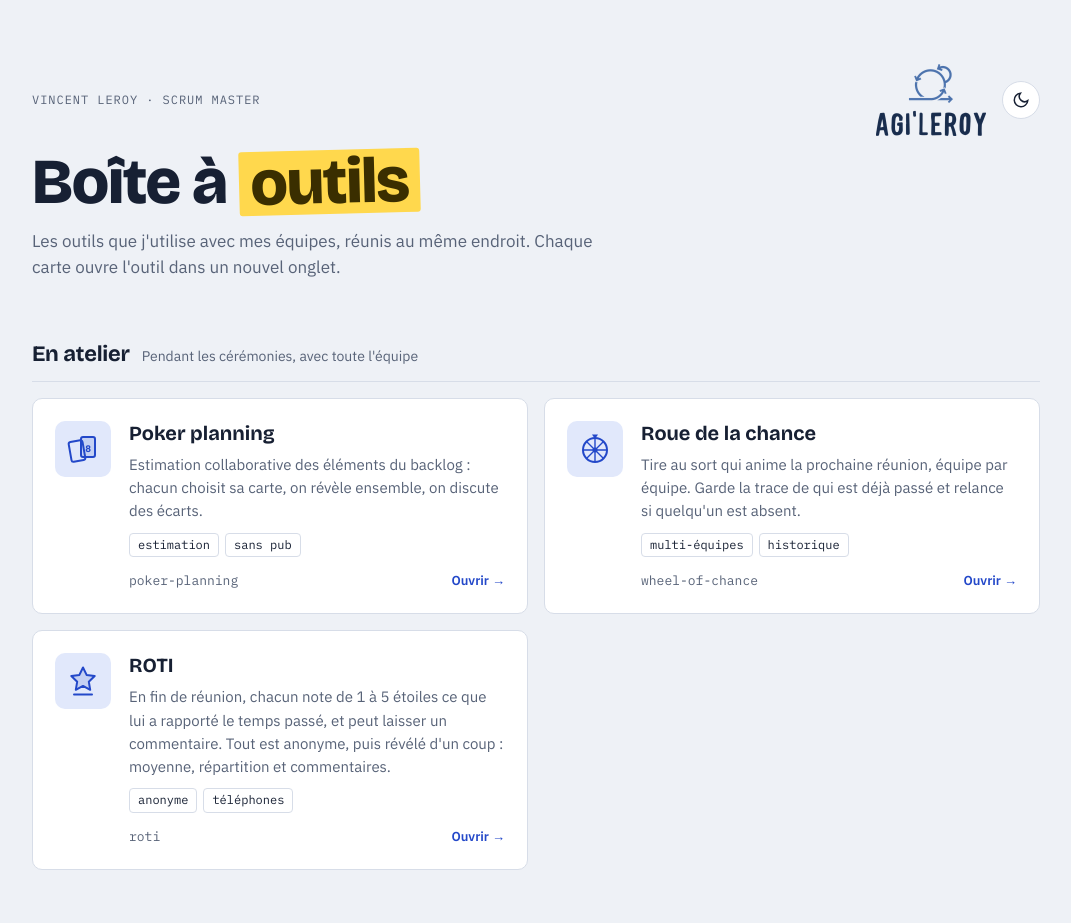
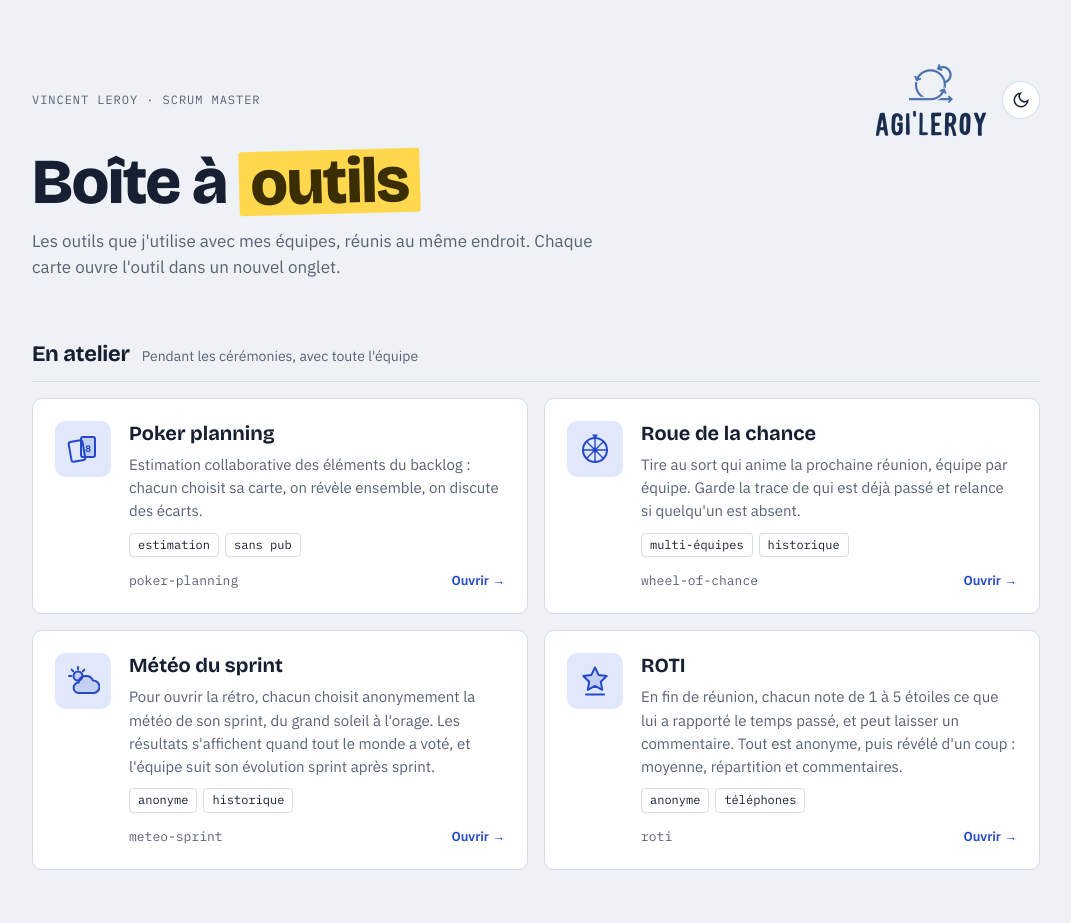
Before and after one commit to agileroy/agileroy.github.io, a plain HTML site: page outils/index.html in a window 1280 px wide. Shown: the top 923 px of the page, without its empty margins (104-1175 px from the left). Drawn offline with nearby package versions, Linux system fonts and the light colour scheme.

Commit message:
Outils : carte « Météo du sprint » dans « En atelier », avant le ROTI (13 outils)
Co-Authored-By: Claude Opus 5.5 <noreply@anthropic.com>
Claude-Session: https://claude.ai/code/session_01Kb5KtvpUsrprd7g7YpFyxp

```diff
--- a/outils/index.html
+++ b/outils/index.html
@@ -270,6 +270,22 @@ footer { color: var(--muted); font-size: 13px; border-top: 1px solid var(--line)
         </div>
       </a>
 
+      <a class="tool" href="https://agileroy.github.io/meteo-sprint/" target="_blank" rel="noopener">
+        <div class="glyph" aria-hidden="true">
+          <svg viewBox="0 0 34 34" fill="none" stroke="currentColor" stroke-width="2" stroke-linecap="round" stroke-linejoin="round">
+            <circle cx="12" cy="12" r="4.5" fill="currentColor" fill-opacity=".15"/>
+            <path d="M12 3v2.2M3 12h2.2M5.6 5.6l1.6 1.6M18.4 5.6l-1.6 1.6"/>
+            <path d="M13 29a5.2 5.2 0 0 1-.4-10.4A7.5 7.5 0 0 1 27 16.6a6.2 6.2 0 0 1 .5 12.4z" fill="currentColor" fill-opacity=".15"/>
+          </svg>
+        </div>
+        <div class="body">
+          <h3>Météo du sprint</h3>
+          <p>Pour ouvrir la rétro, chacun choisit anonymement la météo de son sprint, du grand soleil à l'orage. Les résultats s'affichent quand tout le monde a voté, et l'équipe suit son évolution sprint après sprint.</p>
+          <div class="chips"><span class="chip">anonyme</span><span class="chip">historique</span></div>
+          <div class="go"><span class="url">meteo-sprint</span><span class="cta">Ouvrir <span>→</span></span></div>
+        </div>
+      </a>
+
       <a class="tool" href="https://agileroy.github.io/roti/" target="_blank" rel="noopener">
         <div class="glyph" aria-hidden="true">
           <svg viewBox="0 0 34 34" fill="none" stroke="currentColor" stroke-width="2" stroke-linejoin="round">
@@ -486,7 +502,7 @@ footer { color: var(--muted); font-size: 13px; border-top: 1px solid var(--line)
     </div>
   </section>
 
-  <footer>12 outils · <a href="/">Mon profil</a></footer>
+  <footer>13 outils · <a href="/">Mon profil</a></footer>
 </div>
 <script>
 (function(){
```
